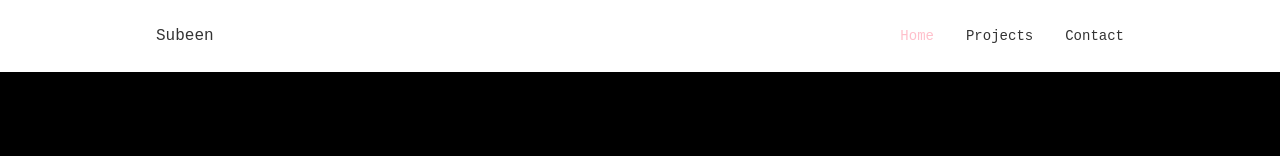
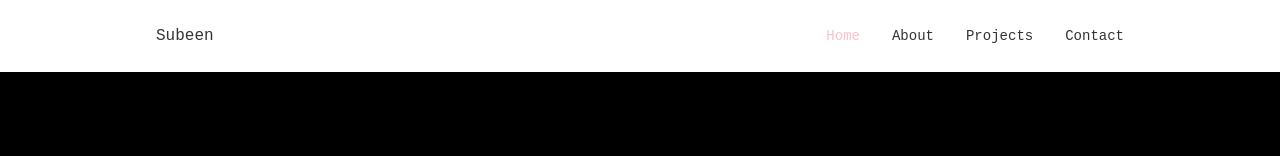
Before and after one commit to susujjjj/new-portfolio, a React (Create React App) app: page / in a window 1280 px wide. Shown: the top 156 px of the page. Built offline with nearby package versions, Linux system fonts and the light colour scheme.

Commit message:
add: about section

```diff
--- a/src/components/header/Header.jsx
+++ b/src/components/header/Header.jsx
@@ -36,6 +36,18 @@ function Header() {
                 }
               >
                 <i className="uil uil-estate nav_icon"></i> Home
+              </a>
+            </li>
+
+            <li className="nav_item">
+              <a
+                href="#about"
+                onClick={() => setActiveNav('#about')}
+                className={
+                  activeNav === '#about' ? 'nav_link active-link' : 'nav_link '
+                }
+              >
+                <i className="uil uil-scenery nav_icon"></i> About
               </a>
             </li>
 
```
